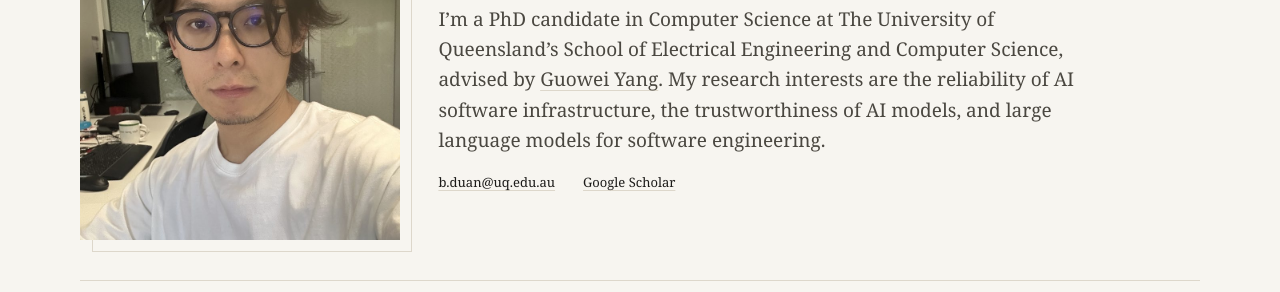
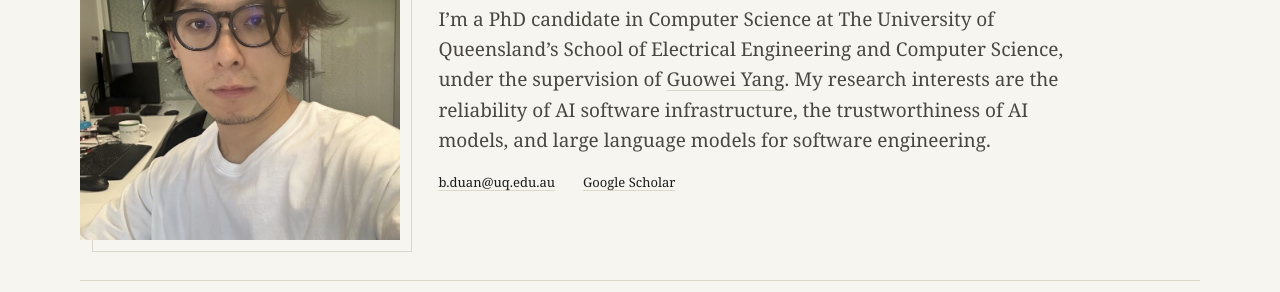
Before and after one commit to beanduan22/beanduan22.github.io, a plain HTML site: page index.html in a window 1280 px wide. Shown: the part 229-521 px from the top of the page. Drawn offline with Linux system fonts and the light colour scheme.

Commit message:
content: use 'under the supervision of' for advisor line
Co-Authored-By: Claude Opus 5.5 <noreply@anthropic.com>

```diff
--- a/index.html
+++ b/index.html
@@ -32,7 +32,7 @@
     <section class="page intro" id="top" aria-labelledby="name">
       <div class="intro-text">
         <h1 id="name">Bin Duan<span class="at">@UQ</span></h1>
-        <p class="body">I’m a PhD candidate in Computer Science at The University of Queensland’s School of Electrical Engineering and Computer Science, advised by <a href="https://guoweiyang.github.io/" target="_blank" rel="noopener noreferrer">Guowei Yang</a>. My research interests are the reliability of AI software infrastructure, the trustworthiness of AI models, and large language models for software engineering.</p>
+        <p class="body">I’m a PhD candidate in Computer Science at The University of Queensland’s School of Electrical Engineering and Computer Science, under the supervision of <a href="https://guoweiyang.github.io/" target="_blank" rel="noopener noreferrer">Guowei Yang</a>. My research interests are the reliability of AI software infrastructure, the trustworthiness of AI models, and large language models for software engineering.</p>
         <ul class="links" aria-label="Elsewhere">
           <li><a href="mailto:b.duan@uq.edu.au">b.duan@uq.edu.au</a></li>
           <li><a href="https://scholar.google.com/citations?user=vhagAc0AAAAJ" target="_blank" rel="noopener noreferrer">Google Scholar</a></li>
```
